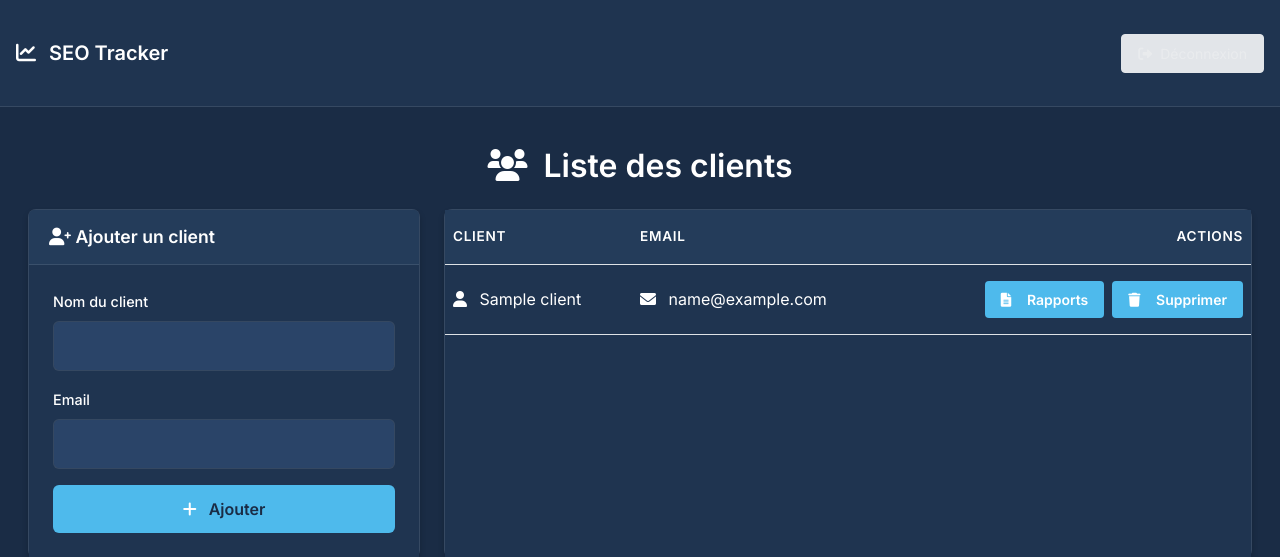
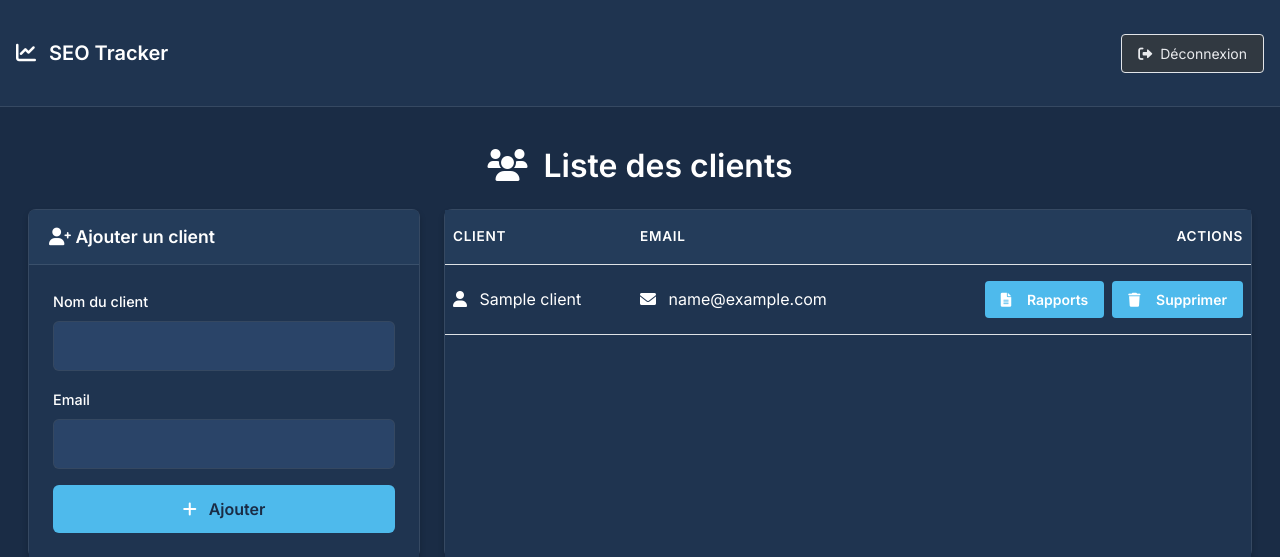
Before and after one commit to VBWEBcorp/Synth-ses-seo, a Flask app: page / in a window 1280 px wide, with the pointer over the restyled element. Shown: the top 557 px of the page. Run offline with Flask 3, Linux system fonts and the light colour scheme; the visitor is signed in with stand-in values (Sample User, id 1); tables that the repository leaves empty hold one stand-in row (values such as "Sample post").

Commit message:
fix: correction du hover sur le bouton déconnexion

```diff
--- a/static/css/style.css
+++ b/static/css/style.css
@@ -215,6 +215,13 @@ body {
     margin-right: 0.5rem;
 }
 
+/* Style pour le bouton de déconnexion */
+.btn-outline-light:hover {
+    background-color: #343a40 !important;
+    border-color: #f8f9fa !important;
+    color: #f8f9fa !important;
+}
+
 /* Links */
 a {
     text-decoration: none;
```
